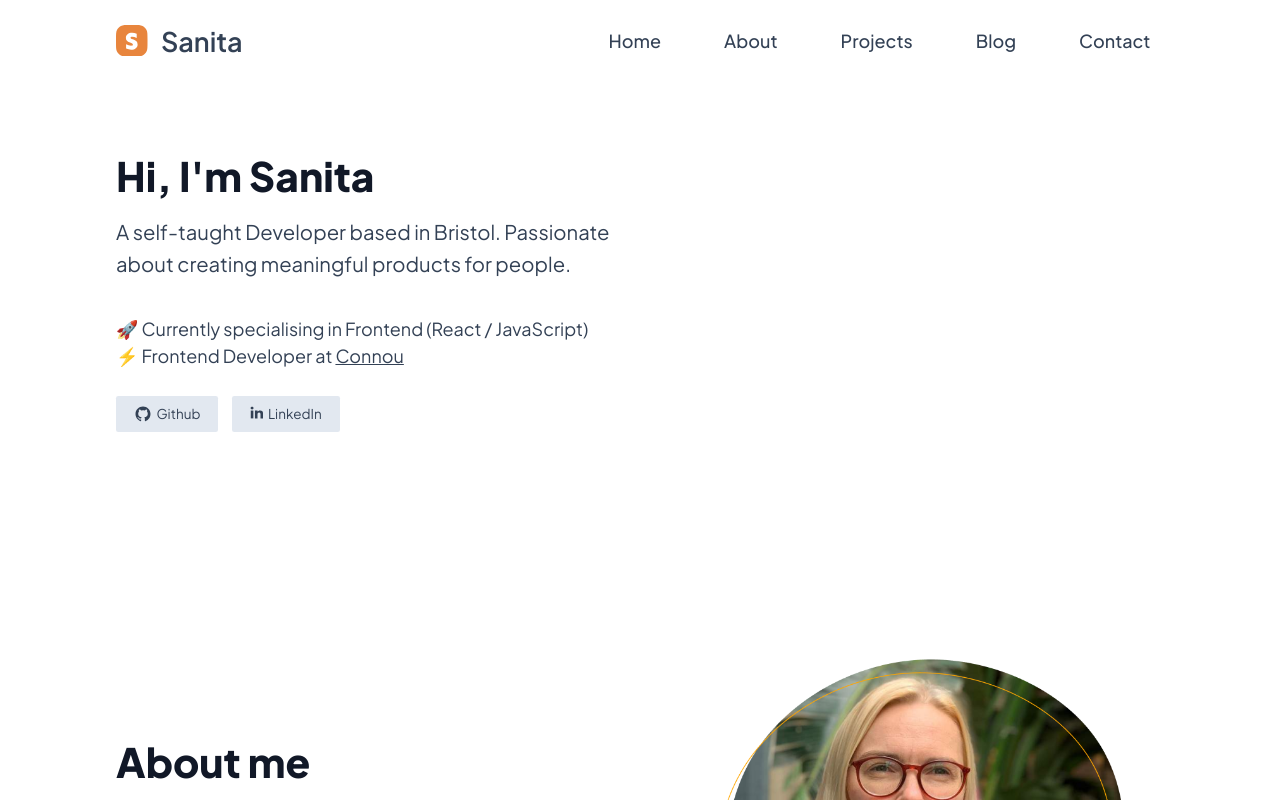
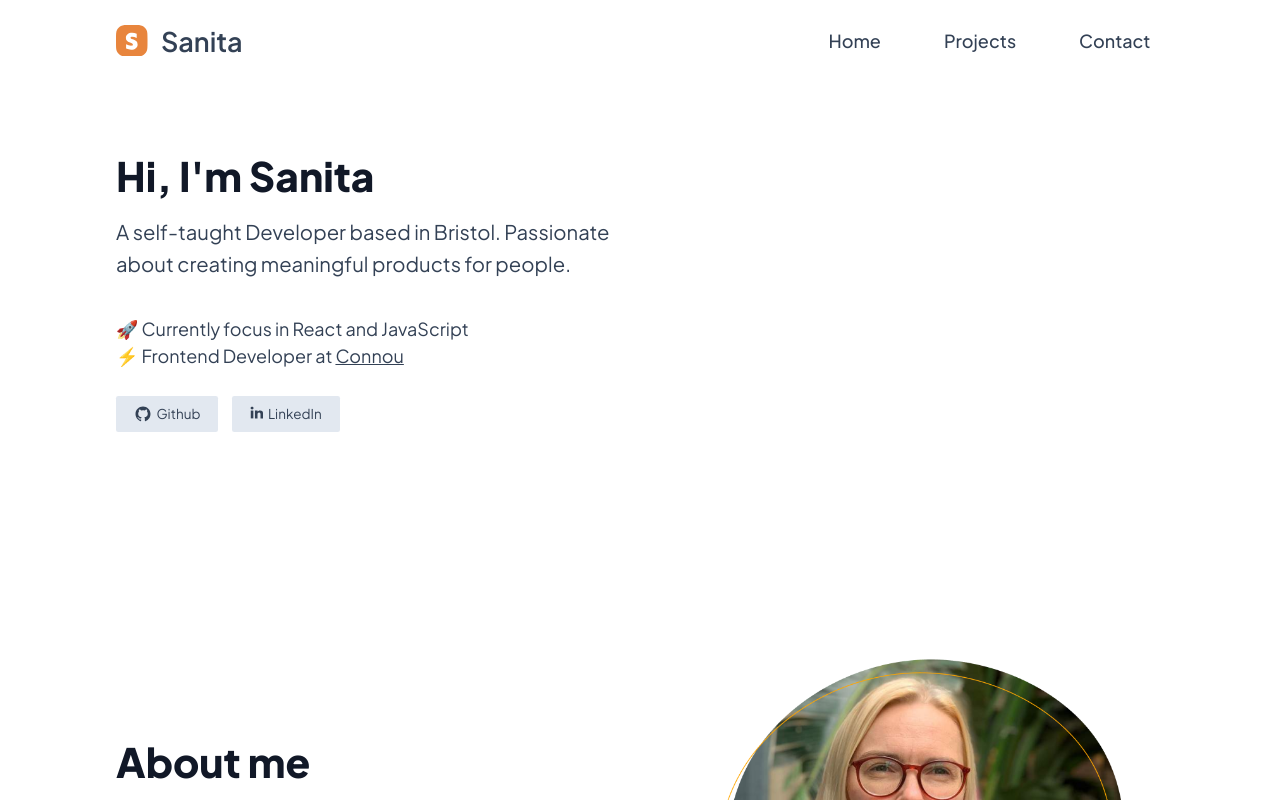
Before and after one commit to sanicodeplayground/portfolio2024, a React (Vite) app: page / in a window 1280 px wide. Shown: the top 800 px of the page. Built offline with nearby package versions, Linux system fonts and the light colour scheme.

Commit message:
update menu

```diff
--- a/src/components/Header.jsx
+++ b/src/components/Header.jsx
@@ -79,21 +79,21 @@ function Header() {
                   Home
                 </Link>
               </li>
-              <li>
+              {/* <li>
                 <Link to="/about" className="menu">
                   About
                 </Link>
-              </li>
+              </li> */}
               <li>
                 <Link to="/projects" className="menu">
                   Projects
                 </Link>
               </li>
-              <li>
+              {/* <li>
                 <Link to="/blog" className="menu">
                   Blog
                 </Link>
-              </li>
+              </li> */}
               <li>
                 <Link to="/contact" className="menu">
                   Contact
--- a/src/components/Hero.jsx
+++ b/src/components/Hero.jsx
@@ -11,8 +11,7 @@ function Hero() {
             meaningful products for people.
           </p>
           <p>
-            <span>🚀</span> Currently specialising in Frontend (React /
-            JavaScript)
+            <span>🚀</span> Currently focus in React and JavaScript
           </p>
           <p>
             <span>⚡</span> Frontend Developer at{" "}
```
